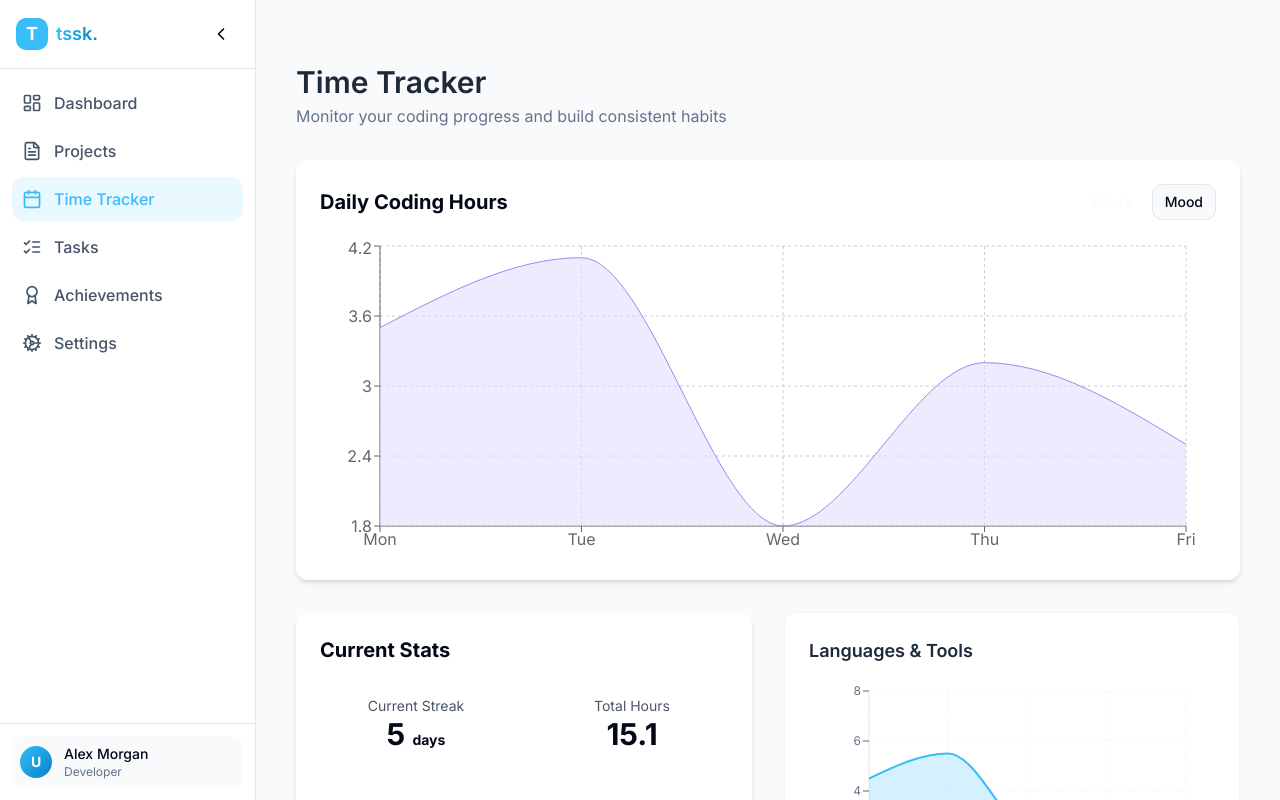
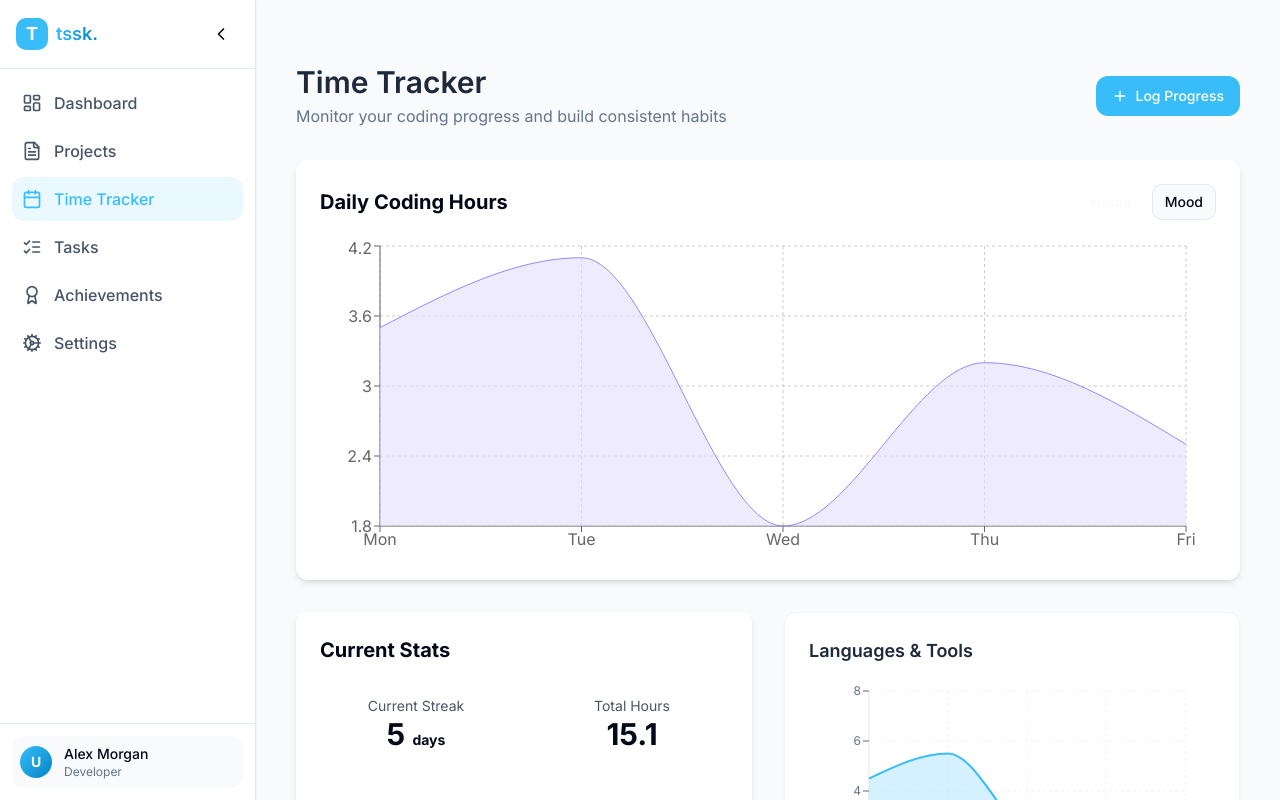
Before and after one commit to Rick1330/code-love-grow, a React (Vite) app: page /tracker in a window 1280 px wide. Shown: the top 800 px of the page. Built offline with nearby package versions, Linux system fonts and the light colour scheme.

Commit message:
Fix: Pass children to LogProgressDialog
The LogProgressDialog component was not receiving the children prop, causing a type error. This commit fixes the issue by passing the children prop to the component.

```diff
--- a/src/components/tracker/LogProgressDialog.tsx
+++ b/src/components/tracker/LogProgressDialog.tsx
@@ -1,4 +1,3 @@
-
 import { useState } from "react";
 import { Button } from "@/components/ui/button";
 import {
@@ -18,9 +17,10 @@ import { PlusCircle } from "lucide-react";
 
 interface LogProgressDialogProps {
   onSubmit: (data: TrackerEntry) => Promise<boolean>;
+  children?: React.ReactNode; // Add children prop
 }
 
-const LogProgressDialog = ({ onSubmit }: LogProgressDialogProps) => {
+const LogProgressDialog = ({ onSubmit, children }: LogProgressDialogProps) => {
   const [isOpen, setIsOpen] = useState(false);
   const [isSubmitting, setIsSubmitting] = useState(false);
   const [formData, setFormData] = useState<TrackerEntry>({
@@ -81,10 +81,12 @@ const LogProgressDialog = ({ onSubmit }: LogProgressDialogProps) => {
   return (
     <Dialog open={isOpen} onOpenChange={setIsOpen}>
       <DialogTrigger asChild>
-        <Button className="bg-lovable-purple hover:bg-lovable-purple-dark rounded-full">
-          <PlusCircle className="w-5 h-5 mr-2" />
-          Log Today's Progress
-        </Button>
+        {children || (
+          <Button className="bg-lovable-purple hover:bg-lovable-purple-dark rounded-full">
+            <PlusCircle className="w-5 h-5 mr-2" />
+            Log Today's Progress
+          </Button>
+        )}
       </DialogTrigger>
       <DialogContent className="sm:max-w-[425px]">
         <DialogHeader>
```
